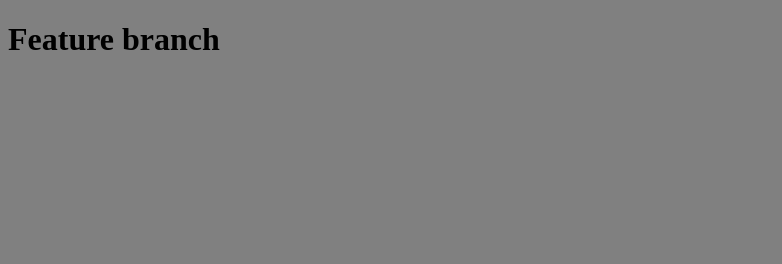
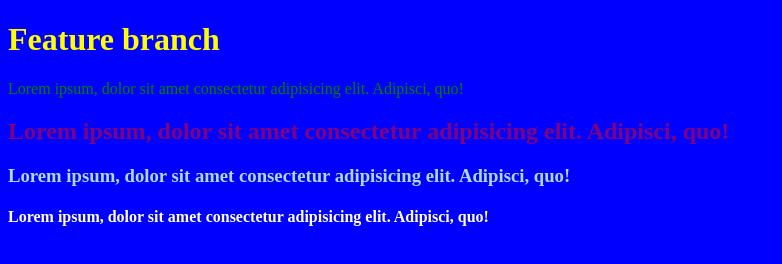
Before and after one commit to OscarDonald/Feature-branch-test, a plain HTML site: page index.html in a window 1280 px wide. Shown: the whole page, without its empty margins (0-782 px from the left). Drawn offline with Linux system fonts and the light colour scheme.

Commit message:
Massa fina färger

```diff
--- a/index.html
+++ b/index.html
@@ -4,9 +4,21 @@
     <meta charset="UTF-8" />
     <meta name="viewport" content="width=device-width, initial-scale=1.0" />
     <title>Feature branch</title>
-    <link rel="stylesheet" href="main.css">
+    <link rel="stylesheet" href="main.css" />
   </head>
   <body>
     <h1>Feature branch</h1>
+    <p>
+      Lorem ipsum, dolor sit amet consectetur adipisicing elit. Adipisci, quo!
+    </p>
+    <h2>
+      Lorem ipsum, dolor sit amet consectetur adipisicing elit. Adipisci, quo!
+    </h2>
+    <h3>
+      Lorem ipsum, dolor sit amet consectetur adipisicing elit. Adipisci, quo!
+    </h3>
+    <h4>
+      Lorem ipsum, dolor sit amet consectetur adipisicing elit. Adipisci, quo!
+    </h4>
   </body>
 </html>
--- a/main.css
+++ b/main.css
@@ -1,3 +1,16 @@
 body {
-  background-color: grey;
+  background-color: blue;
+  color: yellow;
 }
+p {
+  color: green;
+}
+h2 {
+  color: purple;
+}
+h3 {
+  color: lightblue;
+}
+h4 {
+  color: lightyellow;
+}
```
Also changed, not shown: jens.html (+6 -6 lines).
